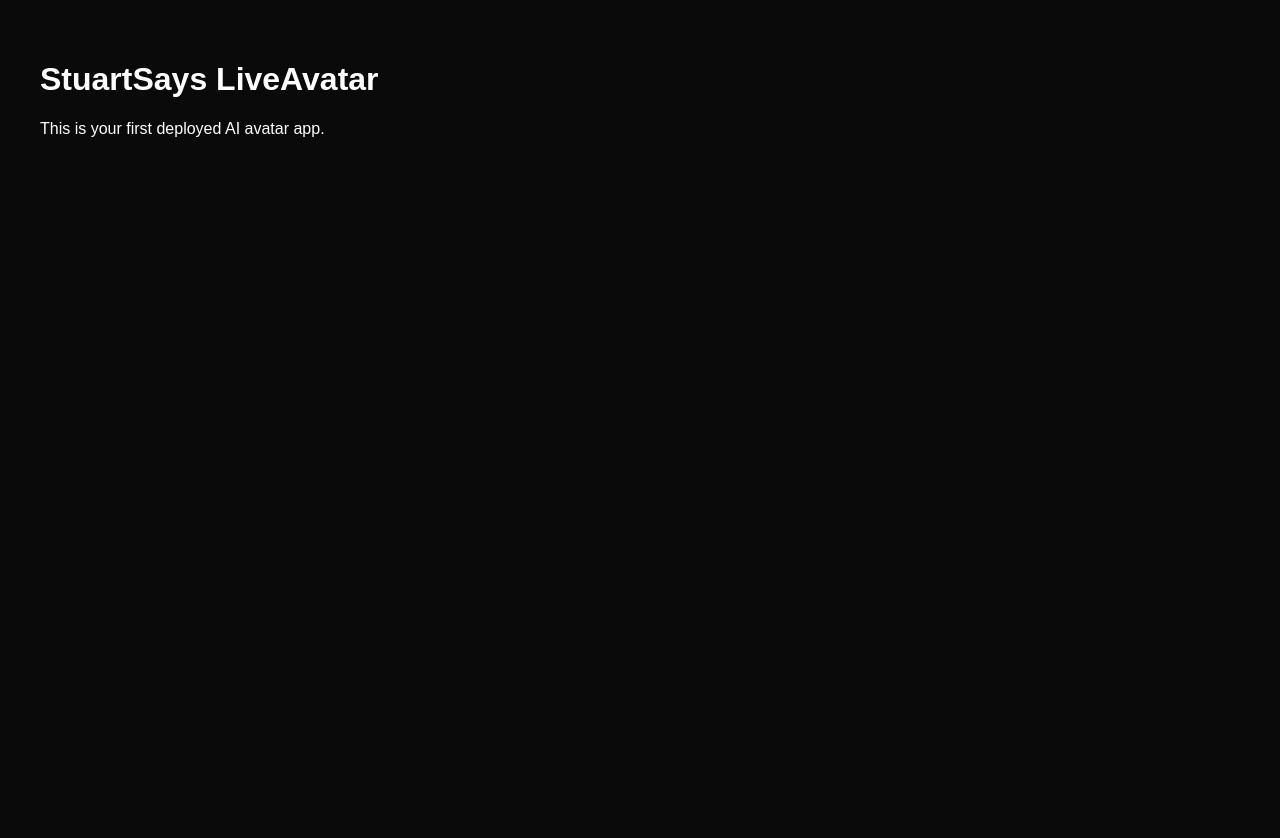
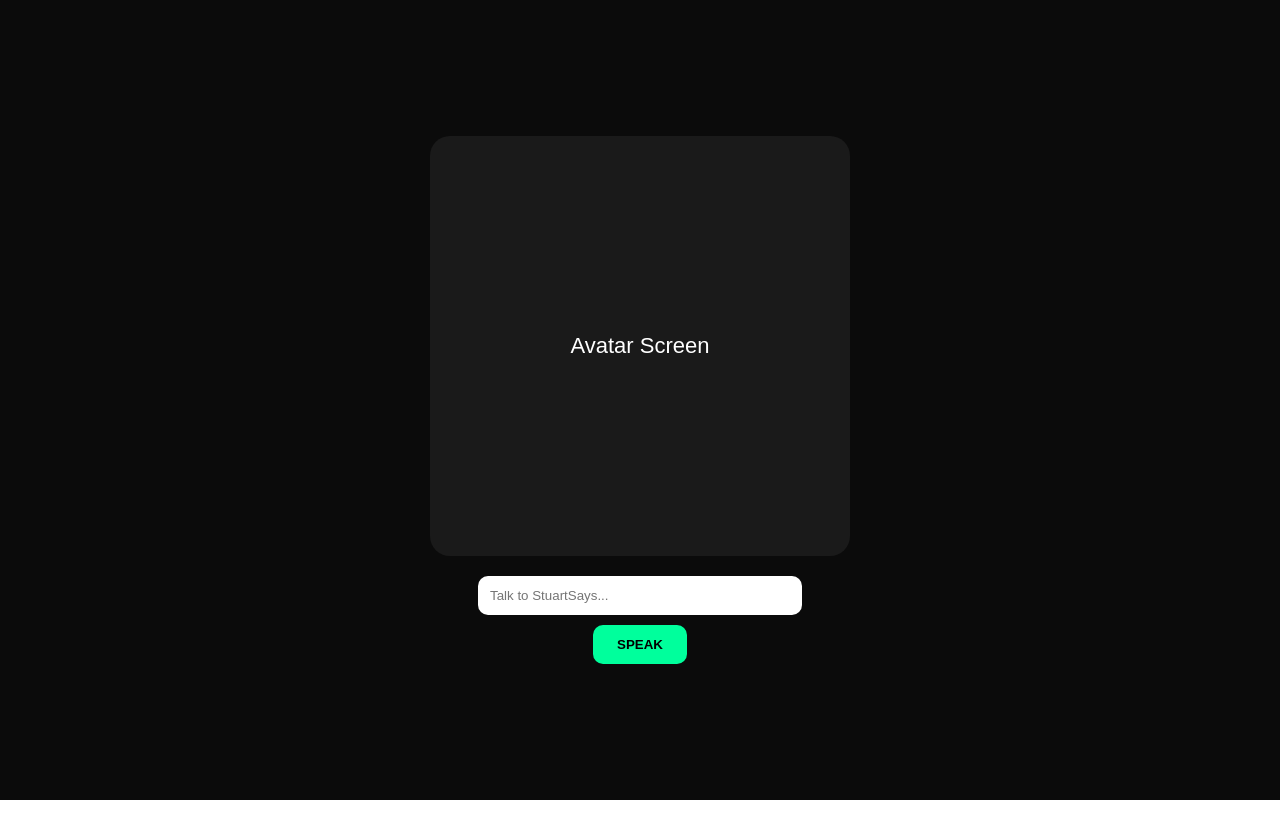
Before and after one commit to spk2002ak-lgtm/stuartsaysliveavatar, a Next.js app: page / in a window 1280 px wide. Shown: the top 838 px of the page. After the commit the page ends 800 px from the top, so only its background shows below. Built offline with nearby package versions, Linux system fonts and the light colour scheme.

Commit message:
Update page.js

```diff
--- a/app/page.js
+++ b/app/page.js
@@ -1,14 +1,52 @@
 export default function Home() {
   return (
-    <main style={{
-      minHeight: "100vh",
-      background: "#0a0a0a",
+    <div style={{
+      background: "#0b0b0b",
+      height: "100vh",
+      display: "flex",
+      flexDirection: "column",
+      alignItems: "center",
+      justifyContent: "center",
       color: "white",
-      fontFamily: "Arial",
-      padding: "40px"
+      fontFamily: "sans-serif"
     }}>
-      <h1>StuartSays LiveAvatar</h1>
-      <p>This is your first deployed AI avatar app.</p>
-    </main>
+
+      <div style={{
+        width: 420,
+        height: 420,
+        background: "#1a1a1a",
+        borderRadius: 20,
+        display: "flex",
+        alignItems: "center",
+        justifyContent: "center",
+        fontSize: 22,
+        marginBottom: 20
+      }}>
+        Avatar Screen
+      </div>
+
+      <input
+        placeholder="Talk to StuartSays..."
+        style={{
+          width: 300,
+          padding: 12,
+          borderRadius: 10,
+          border: "none",
+          marginBottom: 10
+        }}
+      />
+
+      <button style={{
+        padding: "12px 24px",
+        borderRadius: 10,
+        border: "none",
+        background: "#00ff9c",
+        fontWeight: "bold",
+        cursor: "pointer"
+      }}>
+        SPEAK
+      </button>
+
+    </div>
   );
 }
```
